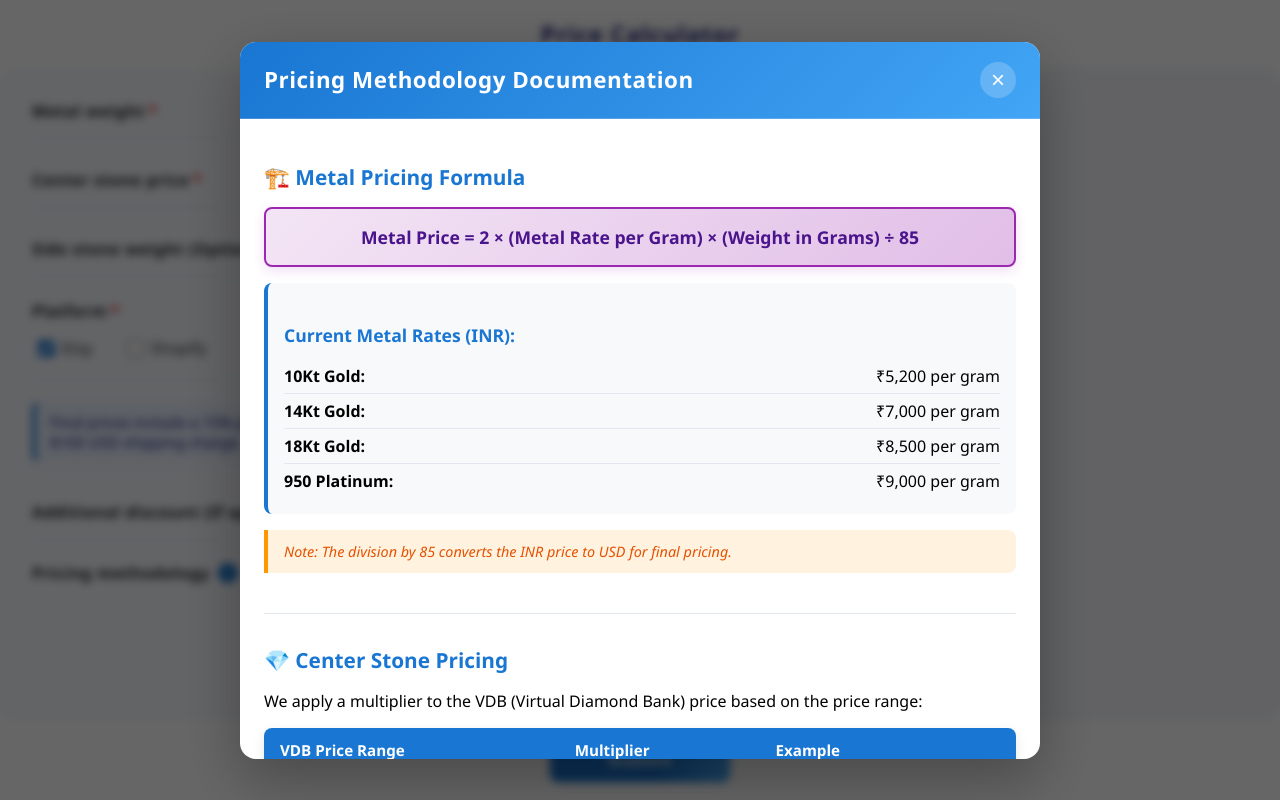
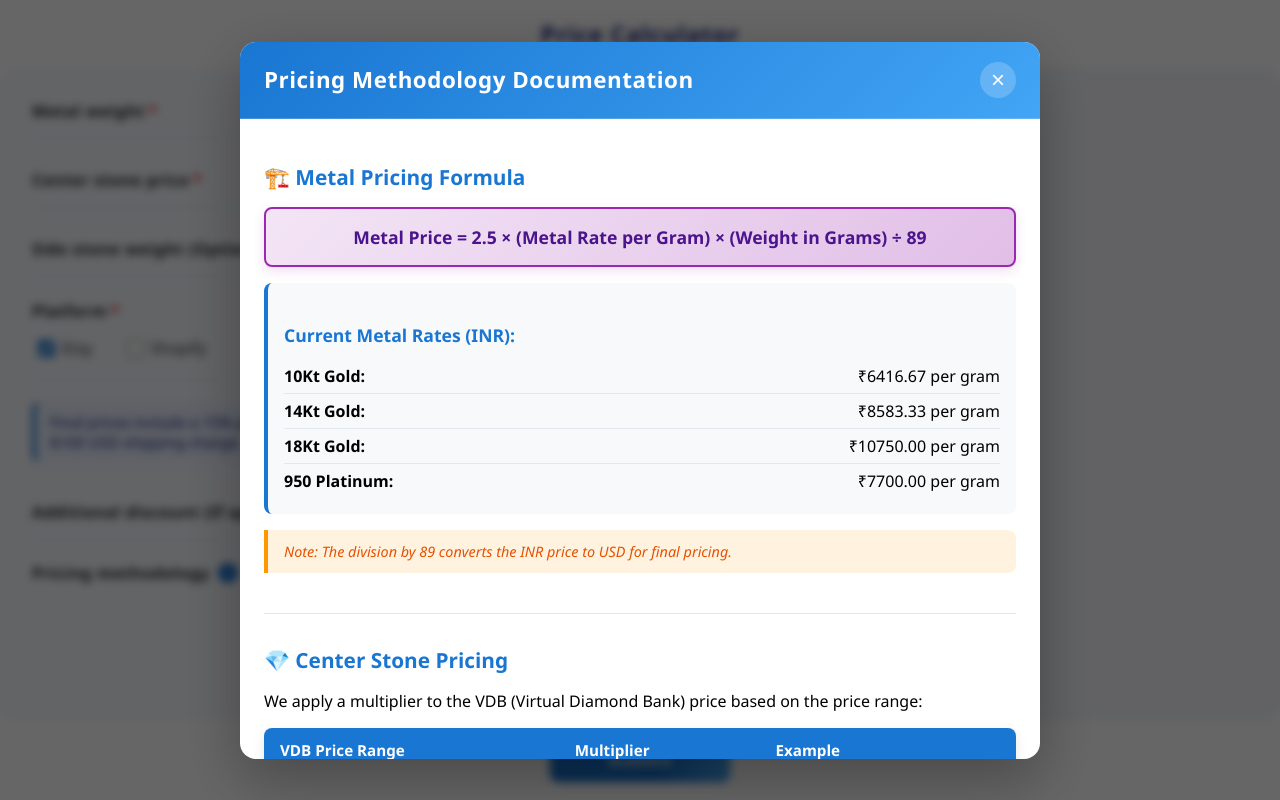
Before and after one commit to HilSavani/Calculator, a React (Create React App) app: page / in a window 1280 px wide. Both pictures are taken after a click on the button "Open pricing documentation". Built offline with nearby package versions, Linux system fonts and the light colour scheme.

Commit message:
Update pricing in App.js and package-lock.json

```diff
--- a/src/App.js
+++ b/src/App.js
@@ -29,7 +29,7 @@ function App() {
     livePrice: 6000,
     labourCharge: 2000,
     purity: 0.95,
-    markup: 2.5,
+    markup: 3,
   };
   const SIDE_STONE_BASE_PRICE = 250;
   const SHIPPING_CHARGE_USD = 100;
@@ -47,6 +47,7 @@ function App() {
   const computeGoldBasePrice = (purityFactor) => (
     (GOLD_CONFIG.livePrice * purityFactor) + GOLD_CONFIG.labourCharge
   );
+  const platinumBasePrice = (PLATINUM_CONFIG.livePrice * PLATINUM_CONFIG.purity) + PLATINUM_CONFIG.labourCharge;
 
   const computeMetalPrice = (basePrice, markup) => (
     isValidWeight
@@ -67,7 +68,7 @@ function App() {
     GOLD_CONFIG.markup,
   );
   const pricePlatinum = computeMetalPrice(
-    (PLATINUM_CONFIG.livePrice * PLATINUM_CONFIG.purity) + PLATINUM_CONFIG.labourCharge,
+    platinumBasePrice,
     PLATINUM_CONFIG.markup,
   );
 
@@ -536,18 +537,22 @@ function App() {
               <section className="doc-section">
                 <h3>🏗️ Metal Pricing Formula</h3>
                 <div className="formula-box">
-                  <strong>Metal Price = 2 × (Metal Rate per Gram) × (Weight in Grams) ÷ 85</strong>
+                  <strong>
+                    Metal Price = {GOLD_CONFIG.markup} × (Metal Rate per Gram) × (Weight in Grams) ÷ {USD_TO_INR}
+                  </strong>
                 </div>
                 <div className="metal-rates">
                   <h4>Current Metal Rates (INR):</h4>
                   <ul>
-                    <li><strong>10Kt Gold:</strong> ₹5,200 per gram</li>
-                    <li><strong>14Kt Gold:</strong> ₹7,000 per gram</li>
-                    <li><strong>18Kt Gold:</strong> ₹8,500 per gram</li>
-                    <li><strong>950 Platinum:</strong> ₹9,000 per gram</li>
+                    <li><strong>10Kt Gold:</strong> ₹{computeGoldBasePrice(GOLD_PURITY_FACTORS['10Kt']).toFixed(2)} per gram</li>
+                    <li><strong>14Kt Gold:</strong> ₹{computeGoldBasePrice(GOLD_PURITY_FACTORS['14Kt']).toFixed(2)} per gram</li>
+                    <li><strong>18Kt Gold:</strong> ₹{computeGoldBasePrice(GOLD_PURITY_FACTORS['18Kt']).toFixed(2)} per gram</li>
+                    <li><strong>950 Platinum:</strong> ₹{platinumBasePrice.toFixed(2)} per gram</li>
                   </ul>
                 </div>
-                <p className="note">Note: The division by 85 converts the INR price to USD for final pricing.</p>
+                <p className="note">
+                  Note: The division by {USD_TO_INR} converts the INR price to USD for final pricing.
+                </p>
               </section>
 
               <section className="doc-section">
```
Also changed, not shown: 1 other file (tests, documents, lock files or other folders).
